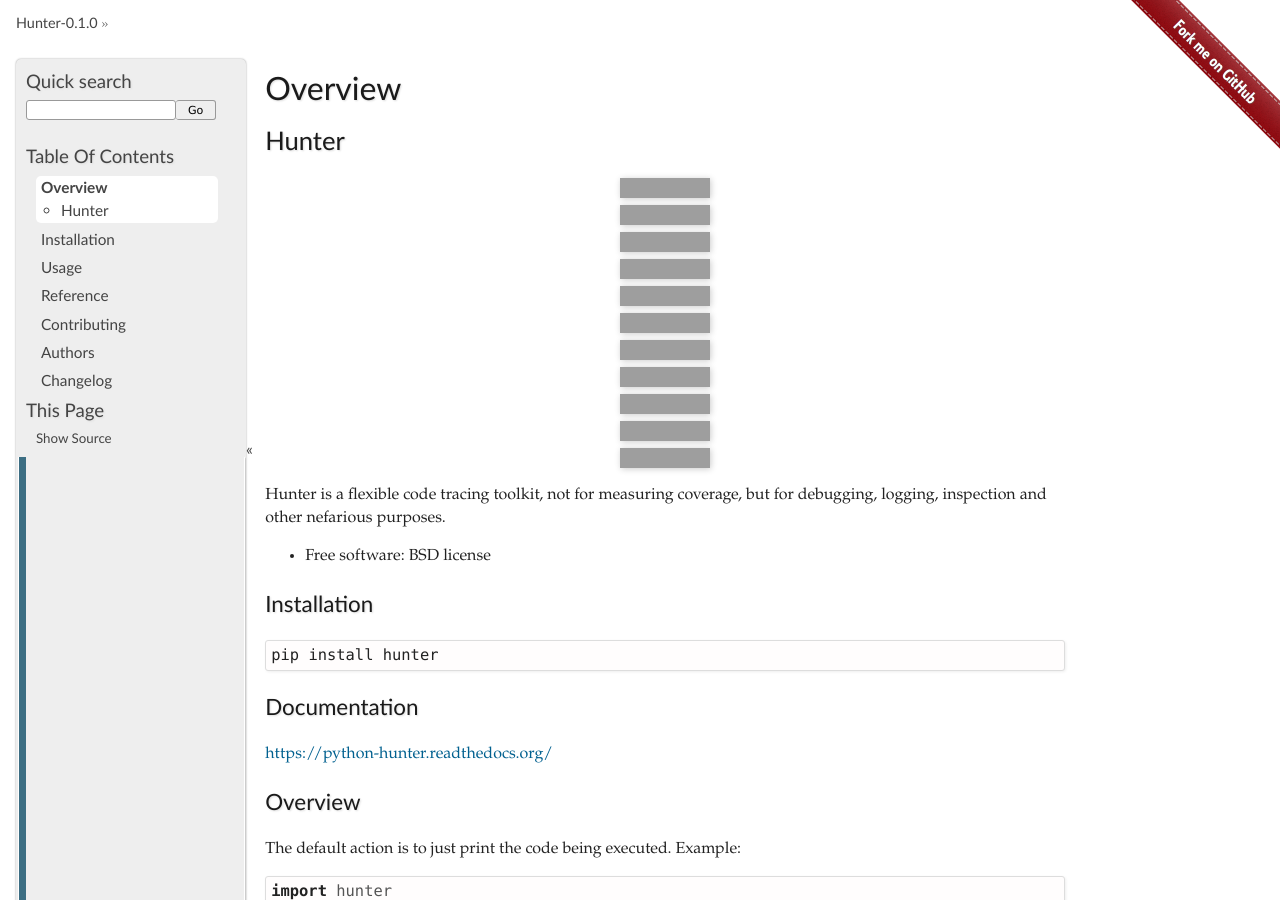
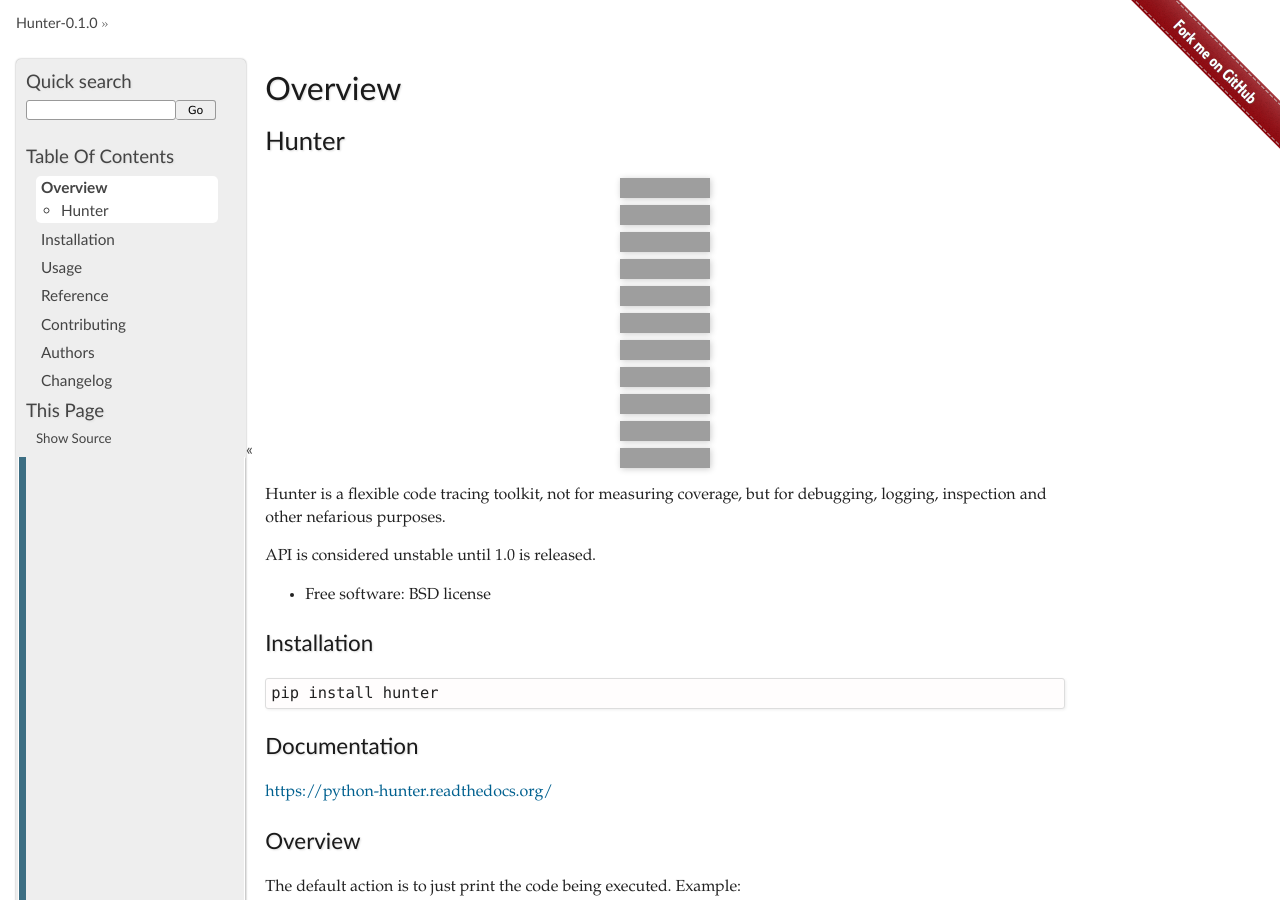
Before and after one commit to ionelmc/python-hunter, a Sphinx documentation site: the page built from docs/readme.rst, in a window 1280 px wide and 900 px high, cut to the strip 0-900 px from the top of the window. Built offline with Sphinx 7.4.7, drawn with Linux system fonts in a browser that asks for light colours; part of the change alters nothing that is shown; grey boxes are pictures that could not be loaded.

```diff
--- a/README.rst
+++ b/README.rst
@@ -51,6 +51,8 @@ Hunter
 
 Hunter is a flexible code tracing toolkit, not for measuring coverage, but for debugging, logging, inspection and other
 nefarious purposes.
+
+API is considered unstable until 1.0 is released.
 
 * Free software: BSD license
 
--- /dev/null
+++ b/docs/reference/hunter.actions.rst
@@ -0,0 +1,29 @@
+hunter.actions
+=============================
+
+.. autosummary::
+    :nosignatures:
+
+    hunter.actions.CodePrinter
+    hunter.actions.Debugger
+    hunter.actions.VarsPrinter
+
+.. automodule:: hunter.actions
+
+.. autoclass:: hunter.actions.CodePrinter
+    :members:
+    :private-members:
+    :special-members:
+    :undoc-members:
+
+.. autoclass:: hunter.actions.Debugger
+    :members:
+    :private-members:
+    :special-members:
+    :undoc-members:
+
+.. autoclass:: hunter.actions.VarsPrinter
+    :members:
+    :private-members:
+    :special-members:
+    :undoc-members:
--- a/docs/reference/hunter.rst
+++ b/docs/reference/hunter.rst
@@ -1,5 +1,61 @@
 hunter
 =============================
 
+.. autosummary::
+    :nosignatures:
+
+    hunter.trace
+    hunter.stop
+    hunter.F
+    hunter.When
+    hunter.And
+    hunter.Or
+    hunter.actions
+
 .. automodule:: hunter
+
+.. autofunction:: hunter.trace(*predicates, **options)
+
+.. autofunction:: hunter.stop()
+
+.. autoclass:: hunter.F
     :members:
+    :private-members:
+    :special-members:
+    :undoc-members:
+
+.. autoclass:: hunter.When
+    :members:
+    :private-members:
+    :special-members:
+    :undoc-members:
+
+.. autoclass:: hunter.And
+    :members:
+    :private-members:
+    :special-members:
+    :undoc-members:
+
+.. autoclass:: hunter.Or
+    :members:
+    :private-members:
+    :special-members:
+    :undoc-members:
+
+.. autoclass:: hunter.CodePrinter
+    :members:
+    :private-members:
+    :special-members:
+    :undoc-members:
+
+.. autoclass:: hunter.Debugger
+    :members:
+    :private-members:
+    :special-members:
+    :undoc-members:
+
+.. autoclass:: hunter.VarsPrinter
+    :members:
+    :private-members:
+    :special-members:
+    :undoc-members:
```
